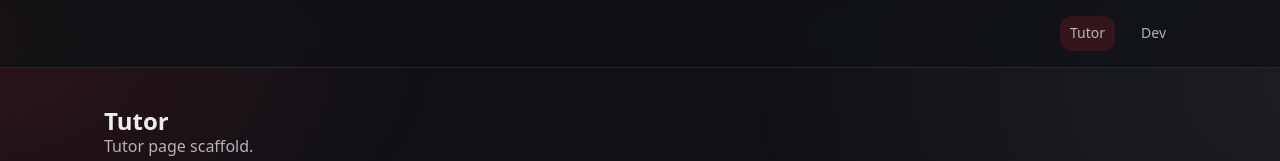
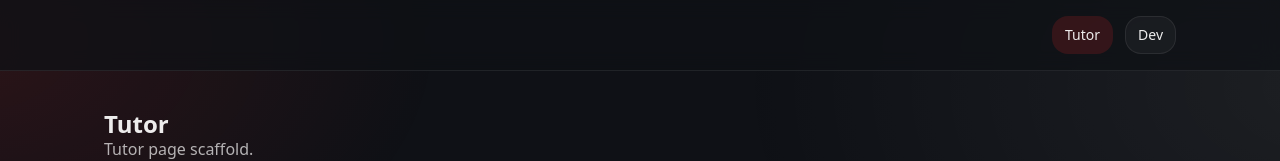
Before and after one commit to MaRkS1234567/MySite-web, a React (Vite) app: page /tutor in a window 1280 px wide. Shown: the top 161 px of the page. Built offline with nearby package versions, Linux system fonts and the light colour scheme.

Commit message:
feat: add Button UI and update header navigation

```diff
--- a/src/layouts/components/Header/Header.module.scss
+++ b/src/layouts/components/Header/Header.module.scss
@@ -13,30 +13,26 @@
   display: flex;
   align-items: center;
   justify-content: flex-end;
-  gap: $space-4;
+  gap: $space-3;
   padding: $space-4 0;
 }
 
-.inner a {
-  font-size: $fs-14;
-  line-height: $lh-normal;
-  font-weight: $fw-medium;
-  color: $text-muted;
-  padding: 8px 10px;
-  border-radius: $radius-sm;
-  transition:
-    color $dur-2 $ease-out,
-    background $dur-2 $ease-out,
-    transform $dur-2 $ease-out;
+.navLink {
+  display: inline-flex;
+  border-radius: $radius-md;
 }
 
-.inner a:hover {
-  color: $text;
-  background: rgba(255, 255, 255, 0.04);
+/* Keep the link wrapper neutral; style the button inside */
+.navLink button {
+  height: 38px;
+  padding: 0 12px;
+}
+
+.navLink:hover button {
   transform: translateY(-1px);
 }
 
-.active {
-  color: $text;
+.navLinkActive button {
   background: $accent-soft;
+  border-color: transparent;
 }
--- a/src/layouts/components/Header/Header.tsx
+++ b/src/layouts/components/Header/Header.tsx
@@ -1,5 +1,6 @@
 import { NavLink } from 'react-router-dom'
 
+import { Button } from '../../../shared/ui/Button'
 import { Container } from '../../../shared/ui/Container'
 
 import styles from './Header.module.scss'
@@ -11,16 +12,24 @@ export function Header() {
         <div className={styles.inner}>
           <NavLink
             to="/tutor"
-            className={({ isActive }) => (isActive ? styles.active : undefined)}
+            className={({ isActive }) =>
+              [styles.navLink, isActive ? styles.navLinkActive : ''].filter(Boolean).join(' ')
+            }
           >
-            Tutor
+            <Button variant="ghost" type="button">
+              Tutor
+            </Button>
           </NavLink>
 
           <NavLink
             to="/dev"
-            className={({ isActive }) => (isActive ? styles.active : undefined)}
+            className={({ isActive }) =>
+              [styles.navLink, isActive ? styles.navLinkActive : ''].filter(Boolean).join(' ')
+            }
           >
-            Dev
+            <Button variant="ghost" type="button">
+              Dev
+            </Button>
           </NavLink>
         </div>
       </Container>
--- a/src/shared/styles/_globals.scss
+++ b/src/shared/styles/_globals.scss
@@ -63,6 +63,35 @@ a:hover {
   color: $accent;
 }
 
+/* Accent link (e.g., @marksharapov) */
+.linkAccent {
+  display: inline-flex;
+  align-items: center;
+  gap: 6px;
+
+  color: $text;
+  border-radius: $radius-sm;
+  padding: 2px 6px;
+
+  transition:
+    color $dur-2 $ease-out,
+    background $dur-2 $ease-out,
+    transform $dur-2 $ease-out,
+    box-shadow $dur-2 $ease-out;
+}
+
+.linkAccent:hover {
+  color: $accent;
+  background: $accent-soft;
+  transform: translateY(-1px) scale(1.02);
+  box-shadow: 0 10px 26px rgba(255, 42, 42, 0.18);
+}
+
+.linkAccent:focus-visible {
+  outline: none;
+  box-shadow: 0 0 0 3px $accent-soft;
+}
+
 ::selection {
   background: $accent-soft;
 }
--- a/src/shared/ui/Button/Button.module.scss
+++ b/src/shared/ui/Button/Button.module.scss
@@ -0,0 +1,70 @@
+
+
+@use '../../styles/variables' as *;
+@use '../../styles/mixins' as m;
+
+.button {
+  display: inline-flex;
+  align-items: center;
+  justify-content: center;
+  gap: $space-2;
+
+  height: 44px;
+  padding: 0 16px;
+
+  border-radius: $radius-md;
+  border: 1px solid transparent;
+
+  font-size: $fs-14;
+  line-height: $lh-normal;
+  font-weight: $fw-medium;
+
+  cursor: pointer;
+  user-select: none;
+
+  transition:
+    transform $dur-2 $ease-out,
+    background $dur-2 $ease-out,
+    color $dur-2 $ease-out,
+    border-color $dur-2 $ease-out,
+    box-shadow $dur-2 $ease-out;
+}
+
+.button:focus-visible {
+  @include m.focus-ring;
+}
+
+.button:disabled {
+  opacity: 0.55;
+  cursor: not-allowed;
+}
+
+.primary {
+  background: $accent;
+  color: #fff;
+  box-shadow: 0 10px 30px rgba(255, 42, 42, 0.22);
+}
+
+.primary:hover {
+  transform: translateY(-1px);
+  box-shadow: 0 16px 40px rgba(255, 42, 42, 0.28);
+}
+
+.primary:active {
+  transform: translateY(0);
+}
+
+.ghost {
+  background: rgba(255, 255, 255, 0.04);
+  color: $text;
+  border-color: $border;
+}
+
+.ghost:hover {
+  background: rgba(255, 255, 255, 0.07);
+  transform: translateY(-1px);
+}
+
+.ghost:active {
+  transform: translateY(0);
+}
--- a/src/shared/ui/Button/Button.tsx
+++ b/src/shared/ui/Button/Button.tsx
@@ -0,0 +1,17 @@
+
+
+import type { ButtonHTMLAttributes } from 'react'
+
+import styles from './Button.module.scss'
+
+type Variant = 'primary' | 'ghost'
+
+type Props = ButtonHTMLAttributes<HTMLButtonElement> & {
+  variant?: Variant
+}
+
+export function Button({ variant = 'primary', className, ...props }: Props) {
+  const classes = [styles.button, styles[variant], className].filter(Boolean).join(' ')
+
+  return <button className={classes} {...props} />
+}
--- a/src/shared/ui/Button/index.ts
+++ b/src/shared/ui/Button/index.ts
@@ -0,0 +1 @@
+export { Button } from './Button'
```
